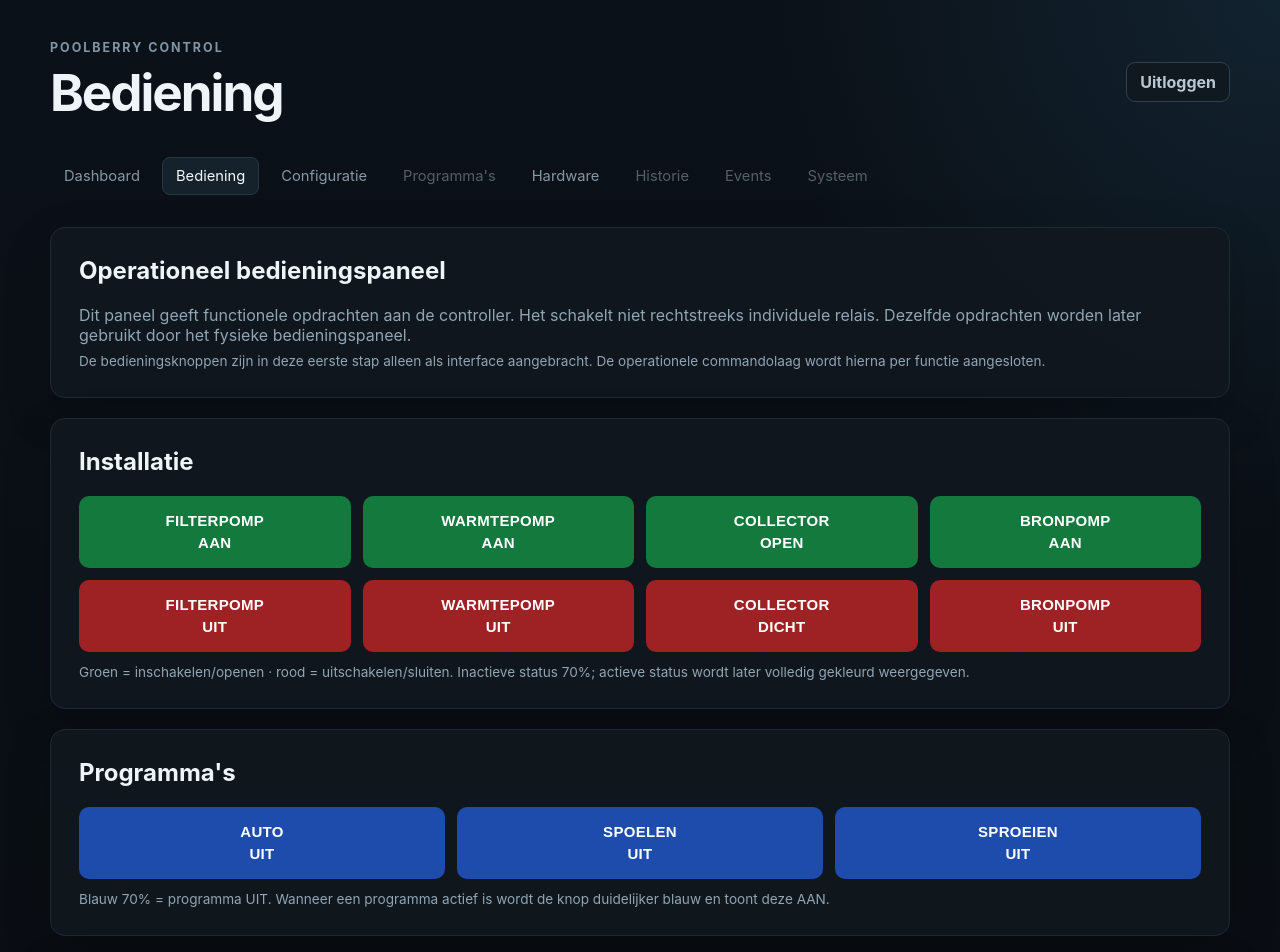
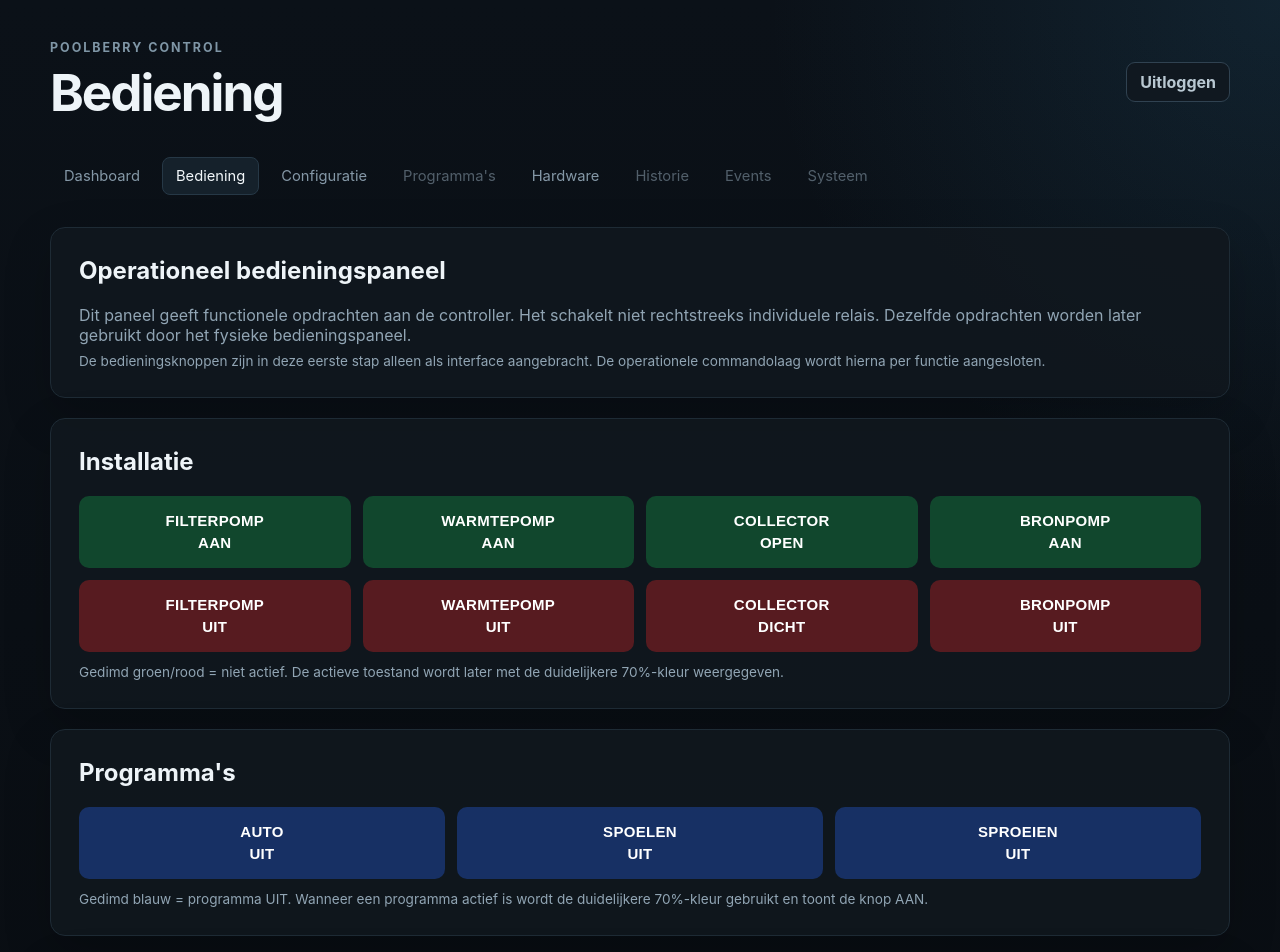
Before and after one commit to ambupilot/poolberry-controller, a Next.js app in the folder web/: page /control in a window 1280 px wide. Shown: the top 952 px of the page. Built offline with nearby package versions, Linux system fonts and the light colour scheme.

Commit message:
Soften inactive control button colors

```diff
--- a/web/app/control/page.tsx
+++ b/web/app/control/page.tsx
@@ -52,32 +52,32 @@ export default function ControlPage() {
         <h2>Installatie</h2>
         <div style={{ display: "grid", gridTemplateColumns: "repeat(4, minmax(0, 1fr))", gap: 12 }}>
           {installationControls.map((control) => (
-            <button key={`${control.label}-on`} type="button" disabled style={{ ...controlButtonBase, background: "rgba(22, 163, 74, 0.70)" }}>
+            <button key={`${control.label}-on`} type="button" disabled style={{ ...controlButtonBase, background: "rgba(22, 163, 74, 0.35)" }}>
               <span style={{ display: "block" }}>{control.label}</span>
               <span style={{ display: "block", marginTop: 4 }}>{control.on}</span>
             </button>
           ))}
           {installationControls.map((control) => (
-            <button key={`${control.label}-off`} type="button" disabled style={{ ...controlButtonBase, background: "rgba(220, 38, 38, 0.70)" }}>
+            <button key={`${control.label}-off`} type="button" disabled style={{ ...controlButtonBase, background: "rgba(220, 38, 38, 0.35)" }}>
               <span style={{ display: "block" }}>{control.label}</span>
               <span style={{ display: "block", marginTop: 4 }}>{control.off}</span>
             </button>
           ))}
         </div>
-        <p className="cardMeta" style={{ marginTop: 12 }}>Groen = inschakelen/openen · rood = uitschakelen/sluiten. Inactieve status 70%; actieve status wordt later volledig gekleurd weergegeven.</p>
+        <p className="cardMeta" style={{ marginTop: 12 }}>Gedimd groen/rood = niet actief. De actieve toestand wordt later met de duidelijkere 70%-kleur weergegeven.</p>
       </section>
 
       <section className="panel">
         <h2>Programma&apos;s</h2>
         <div style={{ display: "grid", gridTemplateColumns: "repeat(3, minmax(0, 1fr))", gap: 12 }}>
           {programs.map((program) => (
-            <button key={program} type="button" disabled style={{ ...controlButtonBase, background: "rgba(37, 99, 235, 0.70)" }}>
+            <button key={program} type="button" disabled style={{ ...controlButtonBase, background: "rgba(37, 99, 235, 0.35)" }}>
               <span style={{ display: "block" }}>{program}</span>
               <span style={{ display: "block", marginTop: 4 }}>UIT</span>
             </button>
           ))}
         </div>
-        <p className="cardMeta" style={{ marginTop: 12 }}>Blauw 70% = programma UIT. Wanneer een programma actief is wordt de knop duidelijker blauw en toont deze AAN.</p>
+        <p className="cardMeta" style={{ marginTop: 12 }}>Gedimd blauw = programma UIT. Wanneer een programma actief is wordt de duidelijkere 70%-kleur gebruikt en toont de knop AAN.</p>
       </section>
 
       <section className="panel warning">
```
